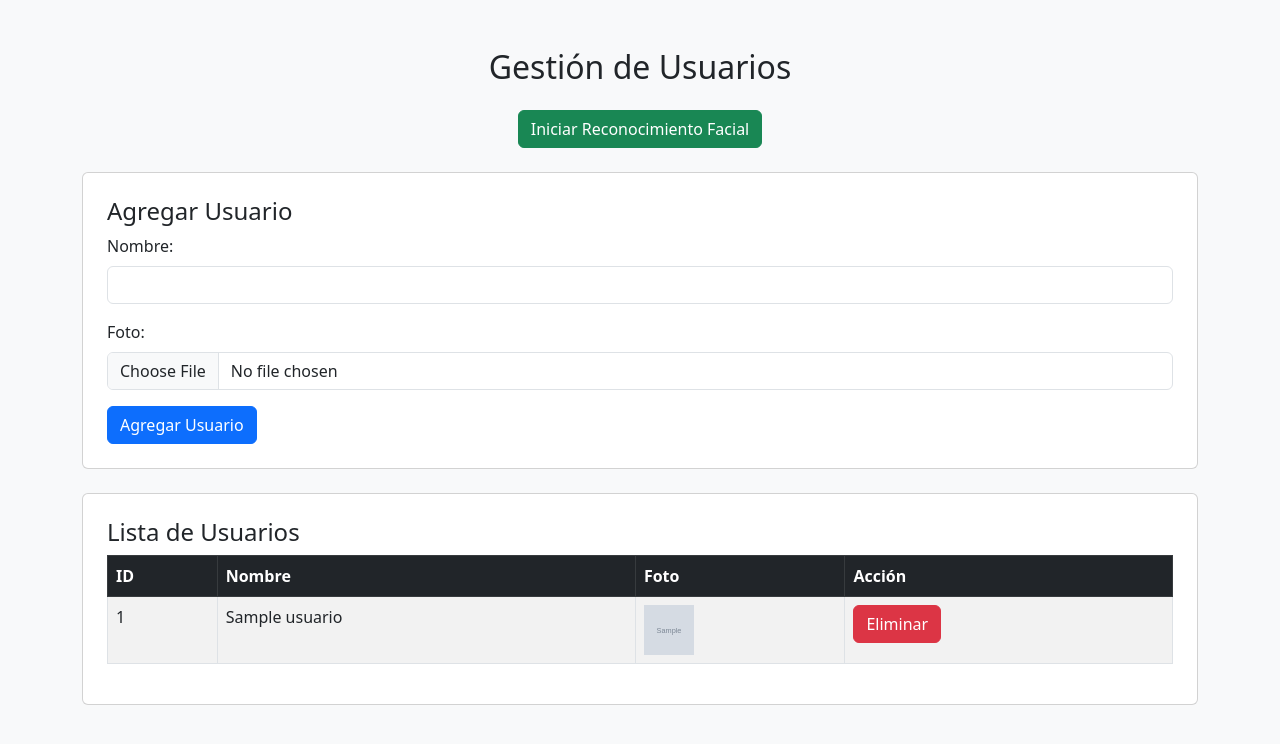
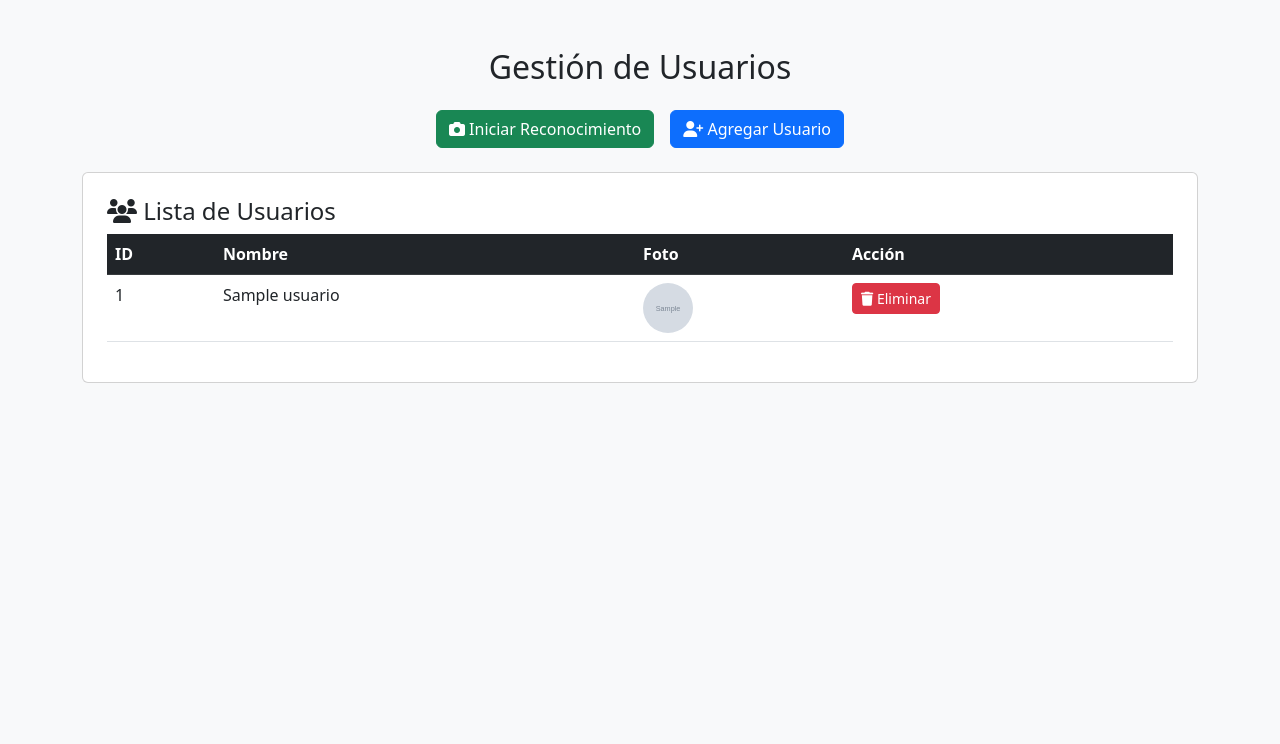
Before and after one commit to FlyBenja/Reconocimiento_Facial, a Flask app: page / in a window 1280 px wide. Shown: the top 744 px of the page. Run offline with Flask 3, Linux system fonts and the light colour scheme; tables that the repository leaves empty or names only in its code hold one stand-in row (values such as "Sample post"); grey boxes marked "Sample" are stand-in pictures; some libraries are stand-ins or nearby versions.

Commit message:
Mejoramiento de UX y UI de index

```diff
--- a/app.py
+++ b/app.py
@@ -1,8 +1,6 @@
 from flask import Flask, request, jsonify, render_template
 import os
 import cv2
-import threading
-import time
 import face_recognition
 from conexion import obtener_conexion
 
@@ -10,6 +8,20 @@ app = Flask(__name__)
 
 UPLOAD_FOLDER = 'Data/Imagenes'
 app.config['UPLOAD_FOLDER'] = UPLOAD_FOLDER
+
+# ============================
+# 📌 FUNCIÓN PARA GENERAR NOMBRE ÚNICO
+# ============================
+def generar_nombre_unico(nombre_original):
+    nombre, extension = os.path.splitext(nombre_original)
+    contador = 1
+    nuevo_nombre = nombre_original
+
+    while os.path.exists(os.path.join(app.config['UPLOAD_FOLDER'], nuevo_nombre)):
+        nuevo_nombre = f"{nombre}_{contador}{extension}"
+        contador += 1
+
+    return nuevo_nombre
 
 # ============================
 # 📌 CARGAR ROSTROS CONOCIDOS
@@ -83,9 +95,12 @@ def agregar_usuario():
     if foto.filename == '':
         return jsonify({'error': 'No se seleccionó ninguna imagen'}), 400
 
-    ruta_foto = os.path.join(app.config['UPLOAD_FOLDER'], foto.filename)
+    # Generar un nombre único si ya existe
+    nombre_archivo = generar_nombre_unico(foto.filename)
+    ruta_foto = os.path.join(app.config['UPLOAD_FOLDER'], nombre_archivo)
     foto.save(ruta_foto)
 
+    # Guardar en la base de datos
     conexion = obtener_conexion()
     cursor = conexion.cursor()
     cursor.execute("INSERT INTO usuarios (nombre, foto_url) VALUES (%s, %s)", (nombre, ruta_foto))
@@ -114,7 +129,9 @@ def eliminar_usuario(id):
     usuario = cursor.fetchone()
 
     if usuario:
-        os.remove(usuario[0])
+        ruta_foto = usuario[0]
+        if os.path.exists(ruta_foto):
+            os.remove(ruta_foto)  # Eliminar foto de la carpeta
         cursor.execute("DELETE FROM usuarios WHERE id = %s", (id,))
         conexion.commit()
         mensaje = "Usuario eliminado correctamente"
--- a/templates/index.html
+++ b/templates/index.html
@@ -4,35 +4,43 @@
     <meta charset="UTF-8">
     <meta name="viewport" content="width=device-width, initial-scale=1.0">
     <title>Gestión de Usuarios</title>
+
+    <!-- Bootstrap -->
     <link href="https://cdn.jsdelivr.net/npm/bootstrap@5.3.0/dist/css/bootstrap.min.css" rel="stylesheet">
+
+    <!-- SweetAlert2 -->
     <script src="https://cdn.jsdelivr.net/npm/sweetalert2@11"></script>
+
+    <!-- FontAwesome -->
+    <script src="https://kit.fontawesome.com/a076d05399.js" crossorigin="anonymous"></script>
+
+    <style>
+        .user-img {
+            width: 50px;
+            height: 50px;
+            border-radius: 50%;
+            object-fit: cover;
+        }
+    </style>
 </head>
 <body class="bg-light">
+
     <div class="container mt-5">
         <h2 class="text-center mb-4">Gestión de Usuarios</h2>
 
-        <div class="text-center mb-4">
-            <button id="iniciarReconocimiento" class="btn btn-success">Iniciar Reconocimiento Facial</button>
+        <div class="d-flex justify-content-center gap-3 mb-4">
+            <button id="iniciarReconocimiento" class="btn btn-success">
+                <i class="fas fa-camera"></i> Iniciar Reconocimiento
+            </button>
+            <button class="btn btn-primary" data-bs-toggle="modal" data-bs-target="#modalAgregarUsuario">
+                <i class="fas fa-user-plus"></i> Agregar Usuario
+            </button>
         </div>
 
-        <div class="card p-4 mb-4">
-            <h4>Agregar Usuario</h4>
-            <form id="usuarioForm">
-                <div class="mb-3">
-                    <label for="nombre" class="form-label">Nombre:</label>
-                    <input type="text" class="form-control" id="nombre" required>
-                </div>
-                <div class="mb-3">
-                    <label for="foto" class="form-label">Foto:</label>
-                    <input type="file" class="form-control" id="foto" accept="image/*" required>
-                </div>
-                <button type="submit" class="btn btn-primary">Agregar Usuario</button>
-            </form>
-        </div>
-
+        <!-- Tabla de Usuarios -->
         <div class="card p-4">
-            <h4>Lista de Usuarios</h4>
-            <table class="table table-bordered table-striped">
+            <h4><i class="fas fa-users"></i> Lista de Usuarios</h4>
+            <table class="table table-hover">
                 <thead class="table-dark">
                     <tr>
                         <th>ID</th>
@@ -46,6 +54,34 @@
         </div>
     </div>
 
+    <!-- Modal Agregar Usuario -->
+    <div class="modal fade" id="modalAgregarUsuario" tabindex="-1" aria-hidden="true">
+        <div class="modal-dialog">
+            <div class="modal-content">
+                <div class="modal-header bg-primary text-white">
+                    <h5 class="modal-title"><i class="fas fa-user-plus"></i> Agregar Usuario</h5>
+                    <button type="button" class="btn-close" data-bs-dismiss="modal"></button>
+                </div>
+                <div class="modal-body">
+                    <form id="usuarioForm">
+                        <div class="mb-3">
+                            <label for="nombre" class="form-label">Nombre:</label>
+                            <input type="text" class="form-control" id="nombre" required>
+                        </div>
+                        <div class="mb-3">
+                            <label for="foto" class="form-label">Foto:</label>
+                            <input type="file" class="form-control" id="foto" accept="image/*" required>
+                        </div>
+                        <button type="submit" class="btn btn-success w-100">
+                            <i class="fas fa-save"></i> Guardar Usuario
+                        </button>
+                    </form>
+                </div>
+            </div>
+        </div>
+    </div>
+
+    <!-- Scripts -->
     <script>
         document.getElementById('iniciarReconocimiento').addEventListener('click', async function() {
             try {
@@ -56,13 +92,16 @@
                     icon: data.status === "Autorizado" ? 'success' : 'error',
                     title: data.status === "Autorizado" ? 'Acceso Autorizado' : 'Acceso Denegado',
                     text: `Nombre: ${data.nombre}\nPorcentaje: ${data.match_percentage.toFixed(2)}%`,
+                    confirmButtonText: 'De acuerdo',
                     confirmButtonColor: data.status === "Autorizado" ? '#28a745' : '#dc3545'
                 });
             } catch (error) {
                 Swal.fire({
                     icon: 'error',
                     title: 'Error',
-                    text: 'No se pudo procesar la solicitud'
+                    text: 'No se pudo procesar la solicitud',
+                    confirmButtonText: 'De acuerdo',
+                    confirmButtonColor: '#dc3545'
                 });
             }
         });
@@ -75,8 +114,18 @@
 
             const response = await fetch('/usuarios', { method: 'POST', body: formData });
             const data = await response.json();
-            Swal.fire('Éxito', data.mensaje, 'success');
-            cargarUsuarios();
+
+            Swal.fire({
+                icon: 'success',
+                title: 'Éxito',
+                text: data.mensaje,
+                confirmButtonText: 'De acuerdo',
+                confirmButtonColor: '#28a745'
+            });
+
+            document.getElementById('usuarioForm').reset();
+            document.querySelector('#modalAgregarUsuario .btn-close').click();
+            cargarUsuarios(); // Se mantiene para que la tabla se actualice automáticamente.
         });
 
         async function cargarUsuarios() {
@@ -89,23 +138,50 @@
                 const row = `<tr>
                     <td>${usuario.id}</td>
                     <td>${usuario.nombre}</td>
-                    <td><img src="${usuario.foto_url}" width="50" height="50"></td>
-                    <td><button class="btn btn-danger" onclick="eliminarUsuario(${usuario.id})">Eliminar</button></td>
+                    <td><img src="${usuario.foto_url}" class="user-img"></td>
+                    <td>
+                        <button class="btn btn-danger btn-sm" onclick="eliminarUsuario(${usuario.id})">
+                            <i class="fas fa-trash"></i> Eliminar
+                        </button>
+                    </td>
                 </tr>`;
                 tbody.innerHTML += row;
             });
         }
 
         async function eliminarUsuario(id) {
-            const response = await fetch(`/usuarios/${id}`, { method: 'DELETE' });
-            const data = await response.json();
-            Swal.fire('Aviso', data.mensaje, 'info');
-            cargarUsuarios();
+            const confirmacion = await Swal.fire({
+                title: '¿Eliminar usuario?',
+                text: 'Esta acción no se puede deshacer.',
+                icon: 'warning',
+                showCancelButton: true,
+                confirmButtonColor: '#dc3545',
+                cancelButtonColor: '#6c757d',
+                confirmButtonText: 'Sí, eliminar',
+                cancelButtonText: 'Cancelar'
+            });
+
+            if (confirmacion.isConfirmed) {
+                const response = await fetch(`/usuarios/${id}`, { method: 'DELETE' });
+                const data = await response.json();
+
+                Swal.fire({
+                    icon: 'success',
+                    title: 'Eliminado',
+                    text: data.mensaje,
+                    confirmButtonText: 'De acuerdo',
+                    confirmButtonColor: '#28a745'
+                });
+
+                cargarUsuarios(); // Se mantiene para actualizar la tabla automáticamente.
+            }
         }
 
         document.addEventListener('DOMContentLoaded', cargarUsuarios);
     </script>
 
+    <!-- Bootstrap JS -->
     <script src="https://cdn.jsdelivr.net/npm/bootstrap@5.3.0/dist/js/bootstrap.bundle.min.js"></script>
+
 </body>
 </html>
```
Also changed, not shown: Data/Imagenes/cristoffer.jpg (added), Data/Imagenes/cristoffer_1.jpg (added), Data/Imagenes/cristoffer_2.jpg (added).
